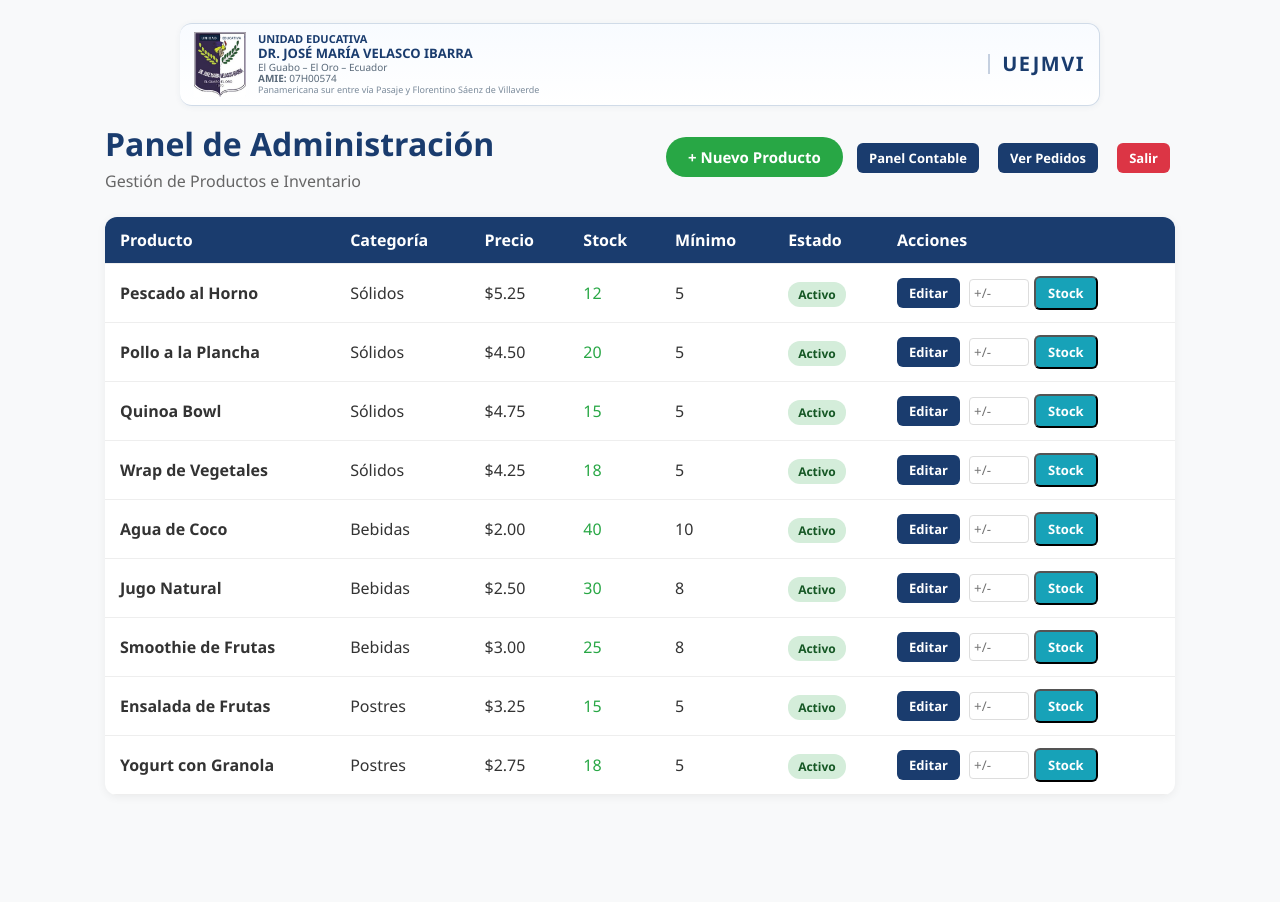
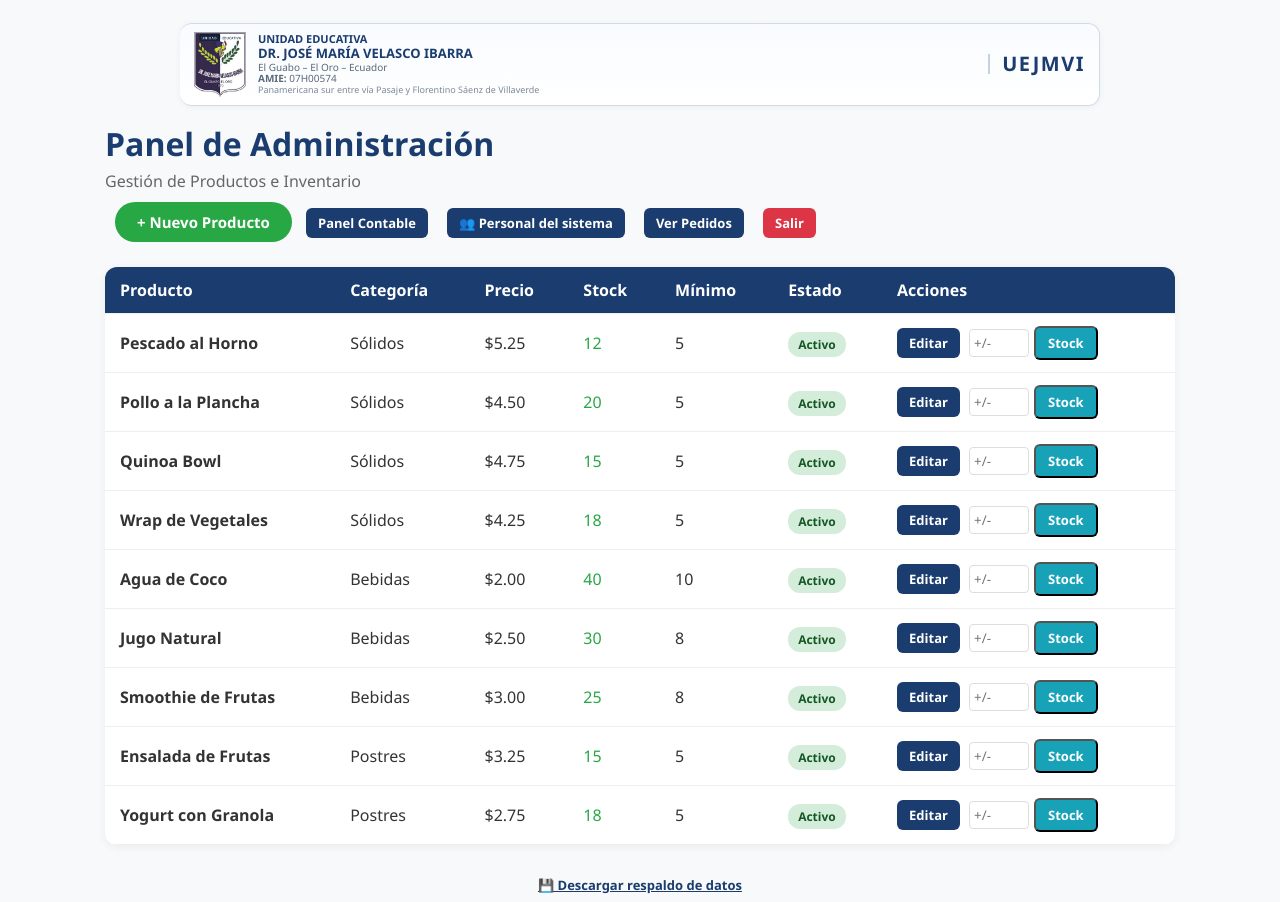
Before and after one commit to paopao0380-svg/recarga-veloz, a Flask app: page /admin in a window 1280 px wide. Before the commit the page ends 782 px from the top, so only its background shows below. Run offline with Flask 3, Linux system fonts and the light colour scheme; a user stored in the database is signed in; data comes from the database, SQL or seed files in the repository; some libraries are stand-ins or nearby versions.

Commit message:
Add data backup download link in admin.html
Added a link to download data backup in admin panel.

```diff
--- a/templates/admin.html
+++ b/templates/admin.html
@@ -139,6 +139,7 @@
             <div class="admin-actions">
                 <a href="{{ url_for('admin_nuevo_producto') }}" class="btn-add">+ Nuevo Producto</a>
                 <a href="{{ url_for('dashboard_contable') }}" class="btn-small btn-edit">Panel Contable</a>
+                <a href="{{ url_for('admin_usuarios') }}" class="btn-small btn-edit">👥 Personal del sistema</a>
                 <a href="{{ url_for('pedidos_bar') }}" class="btn-small btn-edit">Ver Pedidos</a>
                 <a href="{{ url_for('logout') }}" class="btn-small" style="background:#dc3545; color:white;">Salir</a>
             </div>
@@ -197,5 +198,9 @@
     </div>
 
     <script src="/static/js/app.js"></script>
+
+    <div style="text-align:center;margin:16px 0 8px;font-size:13px;">
+        <a href="{{ url_for('backup_db') }}" style="color:#1a3c6e;font-weight:600;">💾 Descargar respaldo de datos</a>
+    </div>
 </body>
 </html>
```
